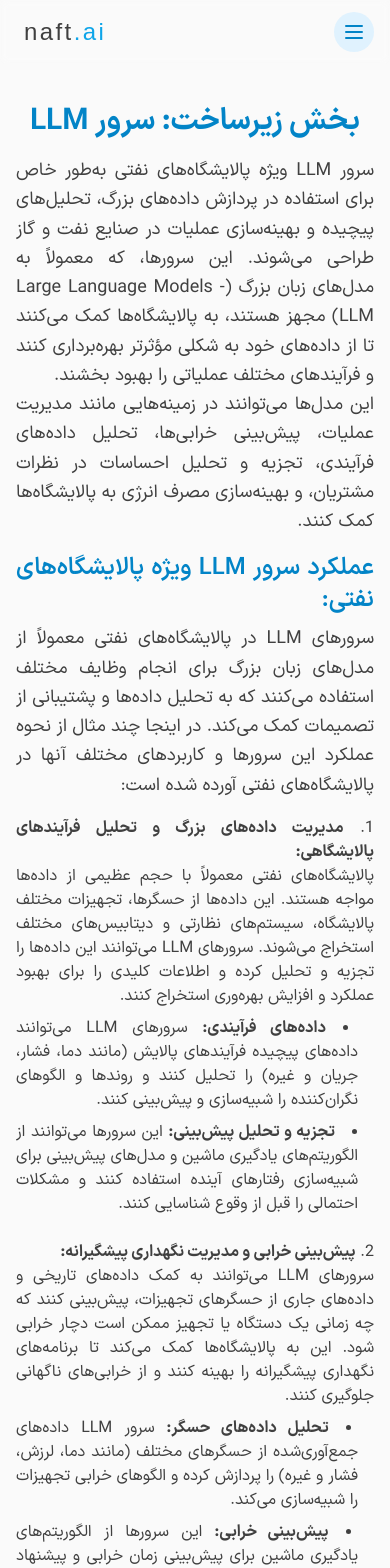
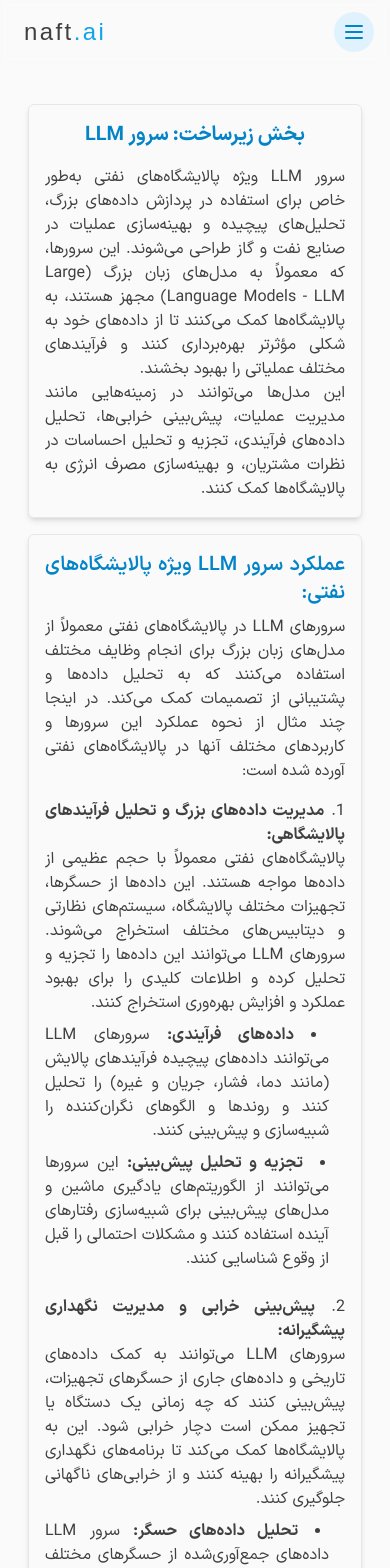
Before and after one commit to Amir-shz/naftAi, a Next.js app: page /infra in a window 390 px wide. Shown: the top 1568 px of the page. Built offline with nearby package versions, Linux system fonts and the light colour scheme; a web font is replaced by a local one.

Commit message:
some ui change

```diff
--- a/src/app/aiLab/page.tsx
+++ b/src/app/aiLab/page.tsx
@@ -16,7 +16,7 @@ function Page(): React.ReactNode {
         {aiLabSections.map((section, index) => (
           <section
             key={index}
-            className="bg-white rounded-lg shadow-md p-6 hover:shadow-lg transition duration-300"
+            className="bg-white rounded-lg shadow-md p-6 hover:shadow-lg transition duration-300 max-sm:p-3"
           >
             <h2 className="text-2xl font-bold text-sky-600 max-sm:text-xl">
               {section.title}
--- a/src/app/infra/page.tsx
+++ b/src/app/infra/page.tsx
@@ -1,12 +1,13 @@
 function Page() {
   return (
-    <section className=" my-10 text-justify">
+    <section className=" my-10 text-justify max-sm:px-3">
       <div className="max-w-6xl mx-auto space-y-4">
-        <h2 className="text-3xl lg:text-4xl font-bold text-sky-600 text-center">
+        <div className=" shadow-md rounded-md p-4 mt-8 border space-y-4">
+          <h2 className="text-3xl font-bold text-sky-600 text-center max-sm:text-xl">
             بخش زیرساخت: سرور LLM
           </h2>
 
-        <div className="text-neutral-700 text-lg leading-relaxed">
+          <div className="text-neutral-700 text-lg leading-relaxed max-sm:text-base">
             <p>
               سرور LLM ویژه پالایشگاه‌های نفتی به‌طور خاص برای استفاده در پردازش
               داده‌های بزرگ، تحلیل‌های پیچیده و بهینه‌سازی عملیات در صنایع نفت و
@@ -21,12 +22,13 @@ function Page() {
               مشتریان، و بهینه‌سازی مصرف انرژی به پالایشگاه‌ها کمک کنند.
             </p>
           </div>
+        </div>
 
-        <div>
-          <h3 className="text-2xl font-semibold text-sky-600 mb-2">
+        <div className=" shadow-md rounded-md p-4 mt-8 border">
+          <h3 className="text-2xl font-semibold text-sky-600 mb-2 max-sm:text-xl">
             عملکرد سرور LLM ویژه پالایشگاه‌های نفتی:
           </h3>
-          <p className="text-neutral-700 text-lg leading-relaxed">
+          <p className="text-neutral-700 text-lg leading-relaxed max-sm:text-base">
             سرورهای LLM در پالایشگاه‌های نفتی معمولاً از مدل‌های زبان بزرگ برای
             انجام وظایف مختلف استفاده می‌کنند که به تحلیل داده‌ها و پشتیبانی از
             تصمیمات کمک می‌کند. در اینجا چند مثال از نحوه عملکرد این سرورها و
@@ -172,10 +174,12 @@ function Page() {
               </ul>
             </li>
           </ol>
-          <h3 className="text-2xl font-semibold text-sky-700 mt-8 mb-2">
+        </div>
+        <div className=" shadow-md rounded-md p-4 mt-8 border">
+          <h3 className="text-2xl font-semibold text-sky-700  mb-2 max-sm:text-xl">
             جمع‌بندی
           </h3>
-          <p className=" leading-relaxed">
+          <p className=" leading-relaxed max-sm:text-base">
             سرورهای LLM ویژه پالایشگاه‌های نفتی به‌عنوان ابزارهای پیشرفته برای
             تجزیه و تحلیل داده‌های فرآیندی، پیش‌بینی خرابی‌ها، بهینه‌سازی مصرف
             انرژی و بهبود ایمنی در پالایشگاه‌ها عمل می‌کنند. این سرورها
```
Lines whose indentation alone changed are shown as unchanged.
